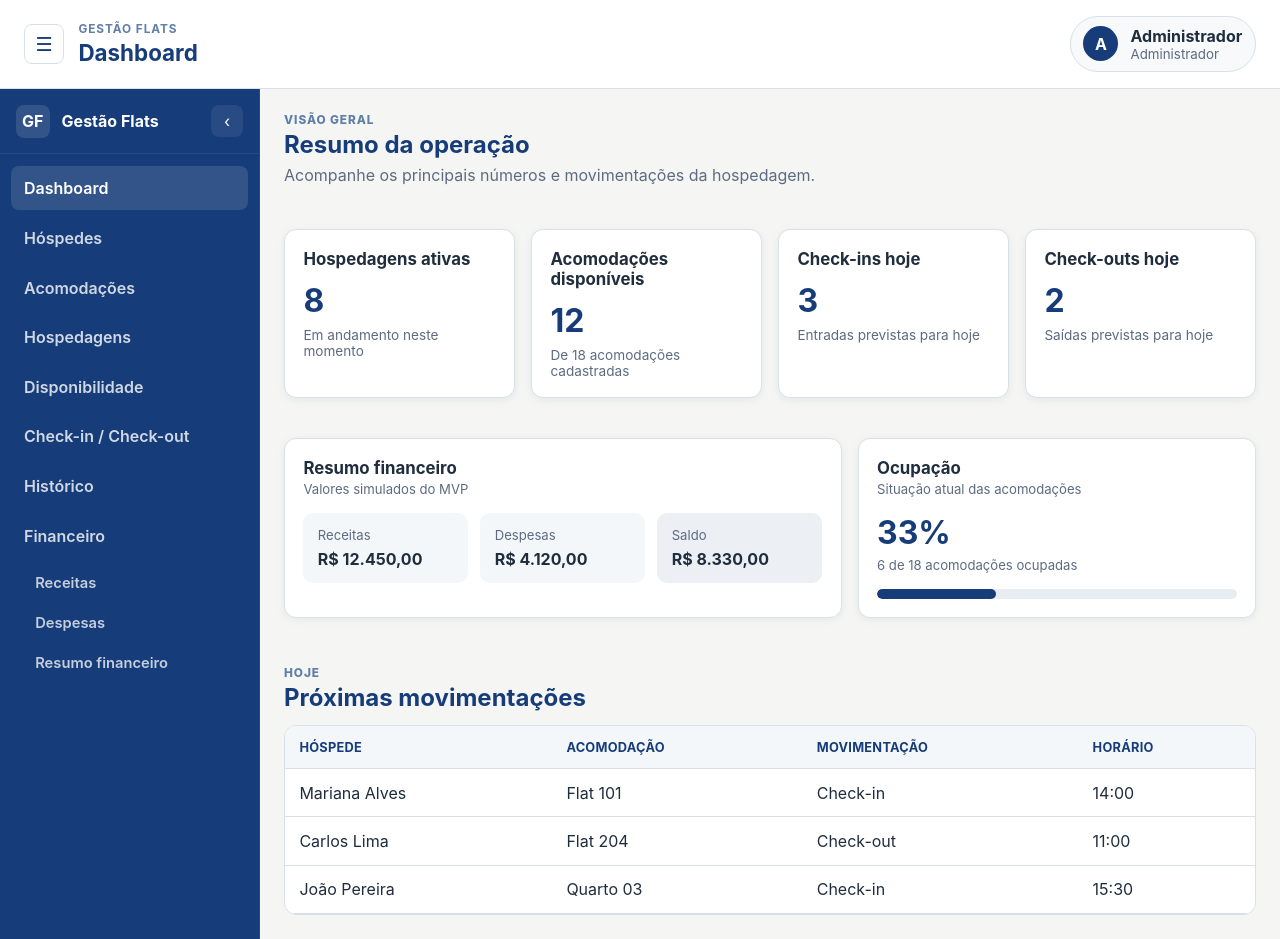
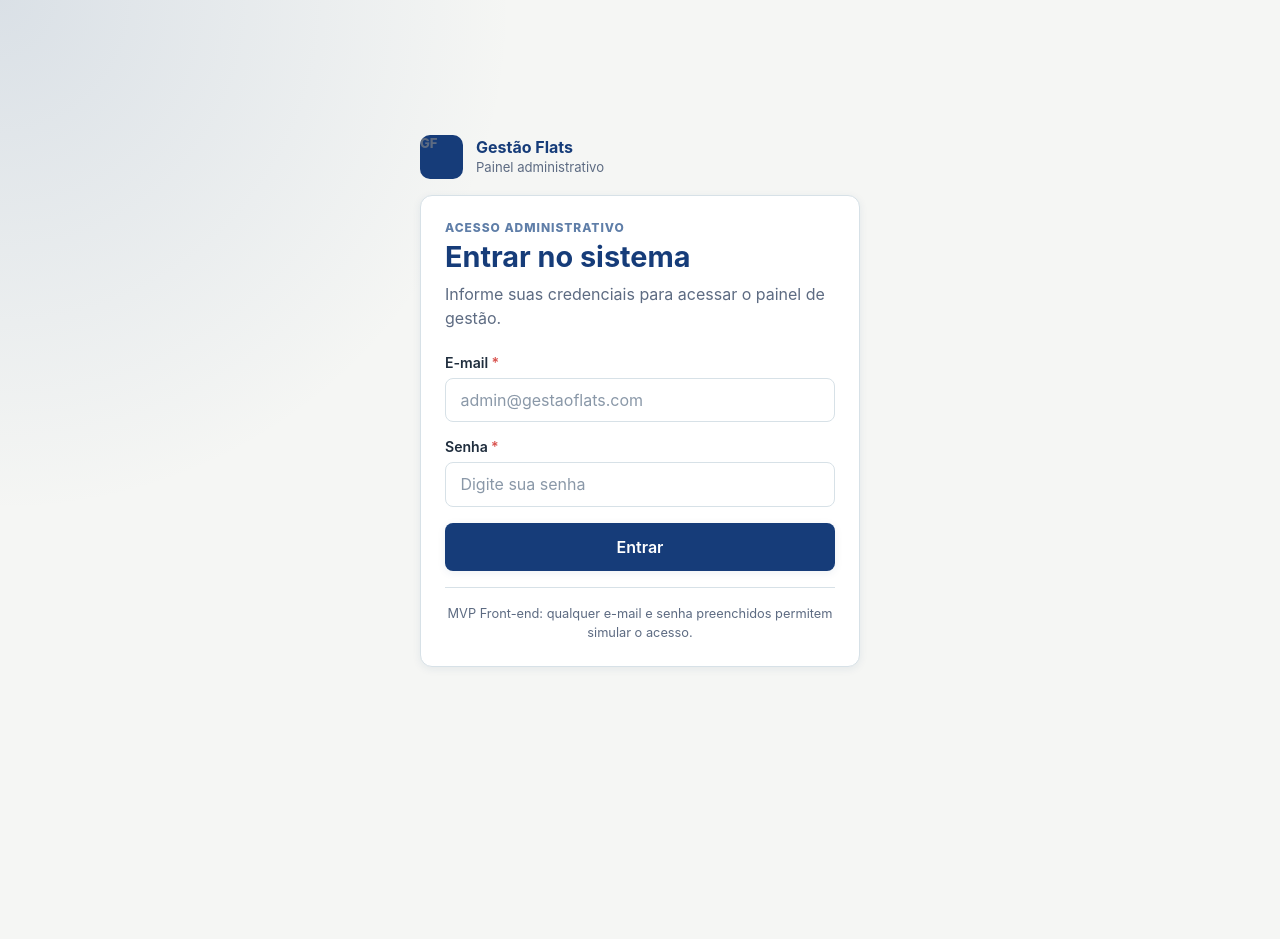
Before and after one commit to GabrielFelix-dev/GestaoFlats, a React (Vite) app: page / in a window 1280 px wide. After the commit the page ends 800 px from the top, so only its background shows below. Built offline with nearby package versions, Linux system fonts and the light colour scheme.

Commit message:
fix: conecta tela de login ao aplicativo
Faz o aplicativo iniciar pela tela de login e exibe o painel após o preenchimento das credenciais do MVP.

```diff
--- a/src/App.jsx
+++ b/src/App.jsx
@@ -10,6 +10,7 @@ import Receitas from "./pages/Admin/Financeiro/Receitas";
 import ResumoFinanceiro from "./pages/Admin/Financeiro/ResumoFinanceiro";
 import Hospedagens from "./pages/Admin/Hospedagens/Hospedagens";
 import Hospedes from "./pages/Admin/Hospedes/Hospedes";
+import Login from "./pages/Login/Login";
 import { adminNavItems } from "./pages/navigation";
 
 function AdminPage({ pageName, activeItem, onNavigate, children }) {
@@ -46,7 +47,12 @@ function PageInDevelopment({ pageName, onNavigate, activeItem }) {
 }
 
 export default function App() {
+  const [isAuthenticated, setIsAuthenticated] = useState(false);
   const [activeItem, setActiveItem] = useState("dashboard");
+
+  if (!isAuthenticated) {
+    return <Login onLogin={() => setIsAuthenticated(true)} />;
+  }
 
   if (activeItem === "dashboard") {
     return <Dashboard onNavigate={setActiveItem} />;
@@ -70,9 +76,11 @@ export default function App() {
   if (PageComponent) {
     return (
       <AdminPage
-        pageName={adminNavItems
-          .flatMap((item) => [item, ...(item.children || [])])
-          .find((item) => item.value === activeItem)?.label}
+        pageName={
+          adminNavItems
+            .flatMap((item) => [item, ...(item.children || [])])
+            .find((item) => item.value === activeItem)?.label
+        }
         activeItem={activeItem}
         onNavigate={setActiveItem}
       >
```
